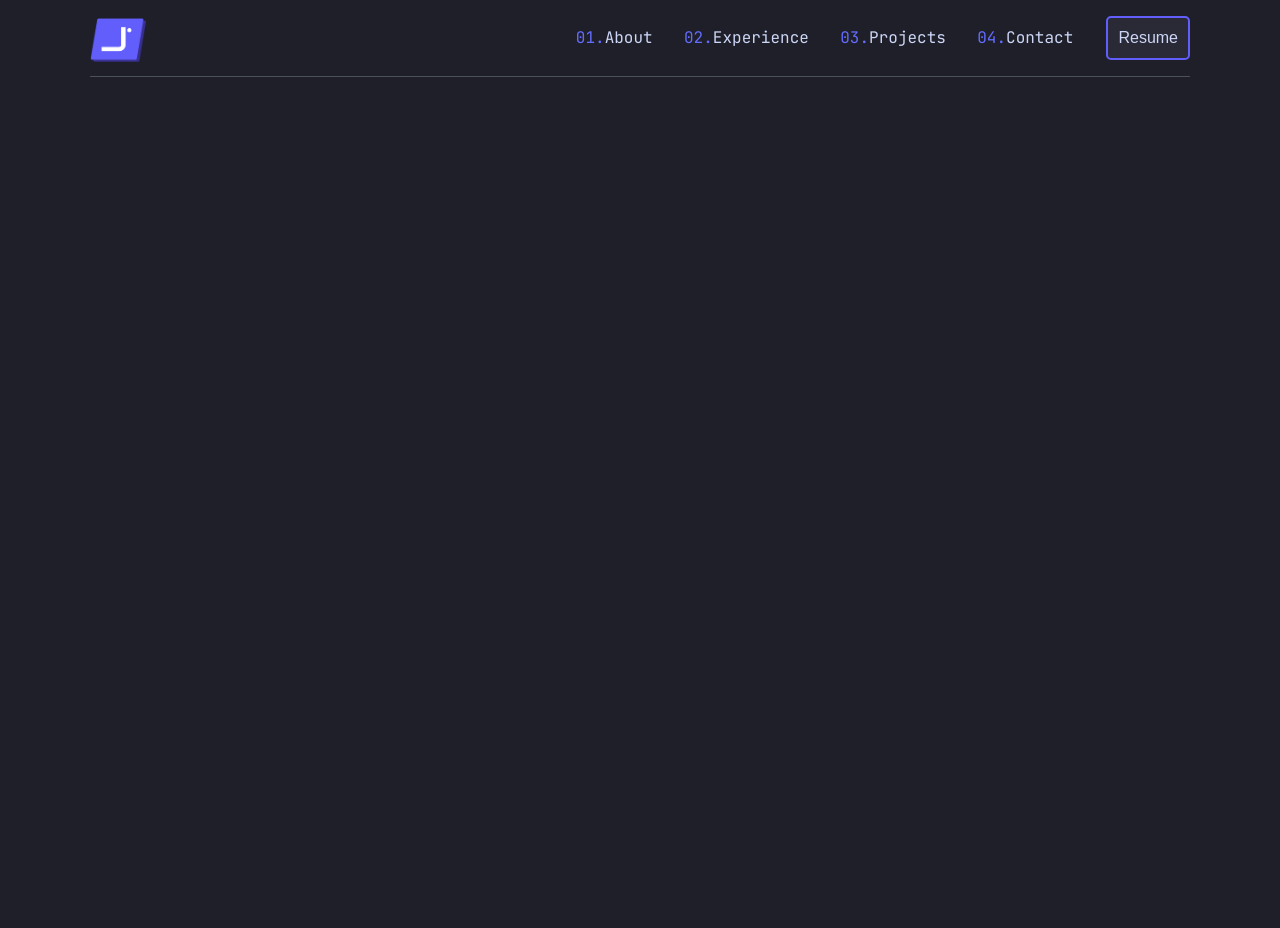
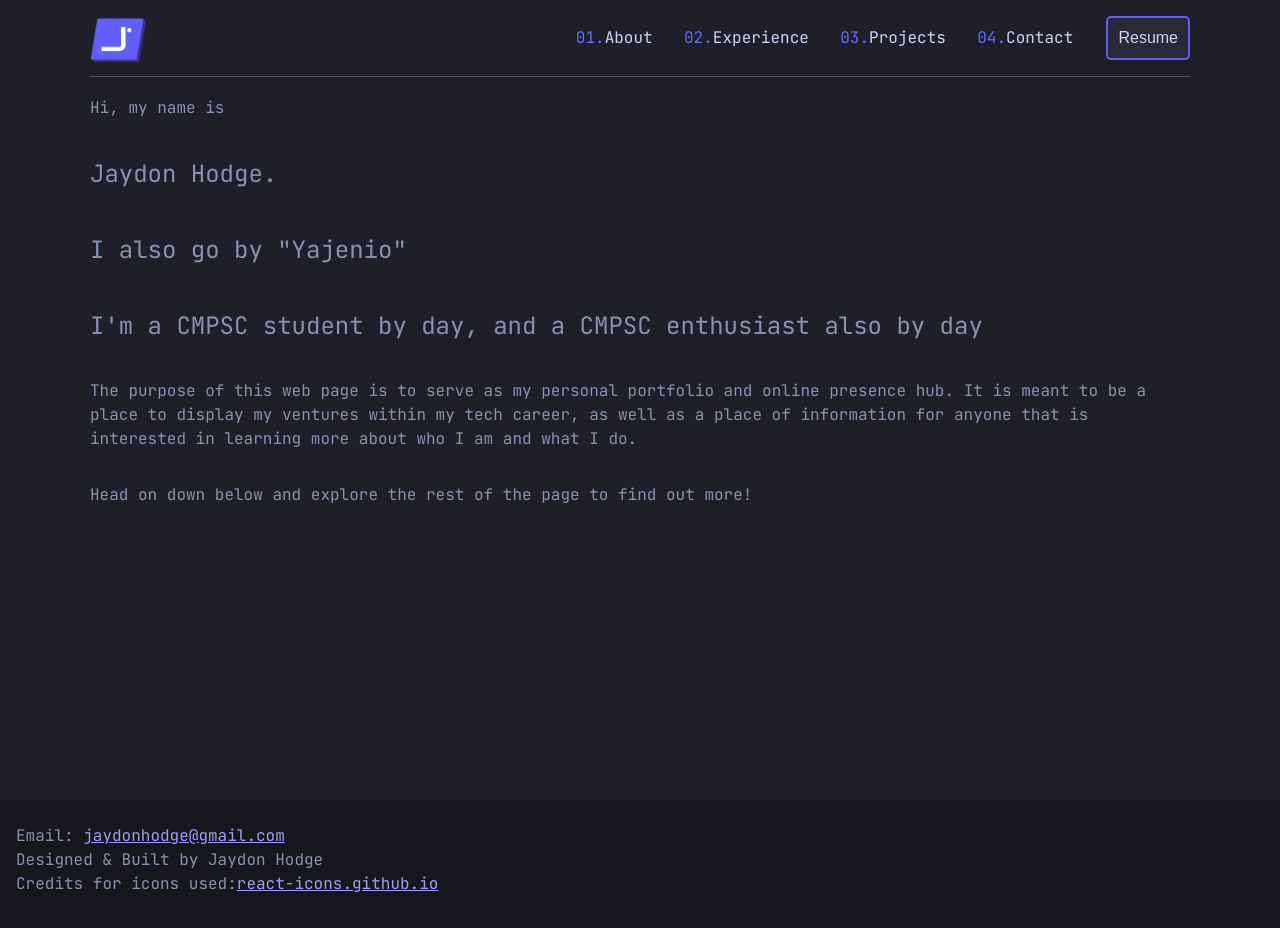
Before and after one commit to JaydonHodge/portfolio, a React (Vite) app: page / in a window 1280 px wide. Before the commit the page ends 800 px from the top, so only its background shows below. Built offline with nearby package versions, Linux system fonts and the light colour scheme.

Commit message:
started/finished footer. started home section

```diff
--- a/src/App.tsx
+++ b/src/App.tsx
@@ -2,13 +2,23 @@ import './global.css';
 import './layout.css';
 import './variables.css';
 import Nav from './components/Nav';
+import Home from './components/Home';
+import Footer from './components/Footer';
 
 function App() {
   return (
-    <div className='container'>
+    <div>
       <main>
-        <Nav />
+        <div className='container'>
+          <Nav />
+          <div className='content-padding' />
+          <Home />
+        </div>
       </main>
+
+      {/* <!---- Footer is seperate from main container -----> */}
+      <Footer />
+
     </div>
   )
 
--- /dev/null
+++ b/src/components/Footer.tsx
@@ -0,0 +1,18 @@
+import '../styles/Footer.css'
+
+function Footer() {
+  return (
+    <footer>
+      <p>
+        Email: <a href="mailto:jaydonhodge@gmail.com?cc=jlh7209@psu.edu">jaydonhodge@gmail.com</a>
+        <br />
+        Designed & Built by Jaydon Hodge
+        <br />
+        Credits for icons used:
+        <a href="https://react-icons.github.io/react-icons/" target="_blank">react-icons.github.io</a>
+      </p>
+    </footer>
+  )
+}
+
+export default Footer
--- /dev/null
+++ b/src/components/Home.tsx
@@ -0,0 +1,26 @@
+import '../styles/Home.css'
+
+function Home() {
+  return (
+    <section role='region' id='home'>
+      <p>Hi, my name is</p>
+      <h1 id="name">Jaydon Hodge.</h1>
+      <h1 id="alt-name">I also go by "Yajenio"</h1>
+      <h1 id="joke-intro">I'm a CMPSC student by day, and a CMPSC enthusiast also by day</h1>
+      <div className="home-description">
+        <p id="first">The purpose of this web page is to serve as my <span className="highlight">personal portfolio</span> and <span className="highlight">online presence hub</span>.
+          It is meant to be a place to display my ventures within my tech career, as well as a place of information for anyone that is
+          interested in learning more about who I am and what I do.
+        </p>
+      </div>
+      <div className="message-div">
+        <p className="message">
+          Head on down below and explore the rest of the page to find out
+          more!
+        </p>
+      </div>
+    </section>
+  )
+}
+
+export default Home;
--- a/src/global.css
+++ b/src/global.css
@@ -38,6 +38,12 @@
 }
 
 body {
+  display: flex;
+  flex-direction: column;
   margin: 0;
   padding: 0;
 }
+
+main {
+  flex: 1;
+}
--- a/src/layout.css
+++ b/src/layout.css
@@ -1,10 +1,15 @@
 .container {
   width: 100%;
   max-width: var(--max-content-width);
+  height: 50rem;
   margin: 0 auto;
   /* padding-left: var(--padding-horizontal); */
   /* padding-right: var(--padding-horizontal); */
   box-sizing: border-box;
+}
+
+.content-padding {
+  padding-top: 5rem;
 }
 
 @media (max-width: 1440px) {
--- /dev/null
+++ b/src/styles/Footer.css
@@ -0,0 +1,8 @@
+footer {
+  display: flex;
+  width: 100%;
+  height: 8rem;
+  background-color: #16161d;
+  color: #8892b0;
+  padding: 0.5rem 0 0 1rem;
+}
--- /dev/null
+++ b/src/styles/Home.css
@@ -0,0 +1,7 @@
+#home {
+  display: flex;
+  width: 100%;
+  flex-direction: column;
+  height: 20rem;
+  color: #8892b0;
+}
```
